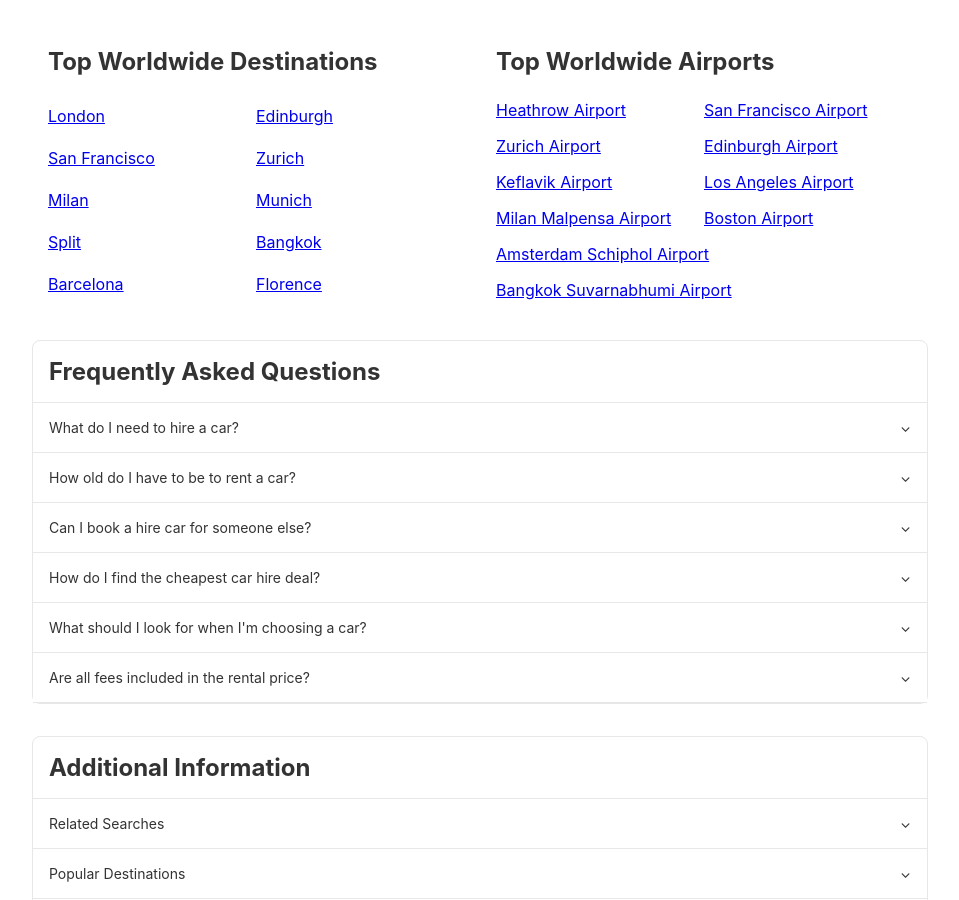
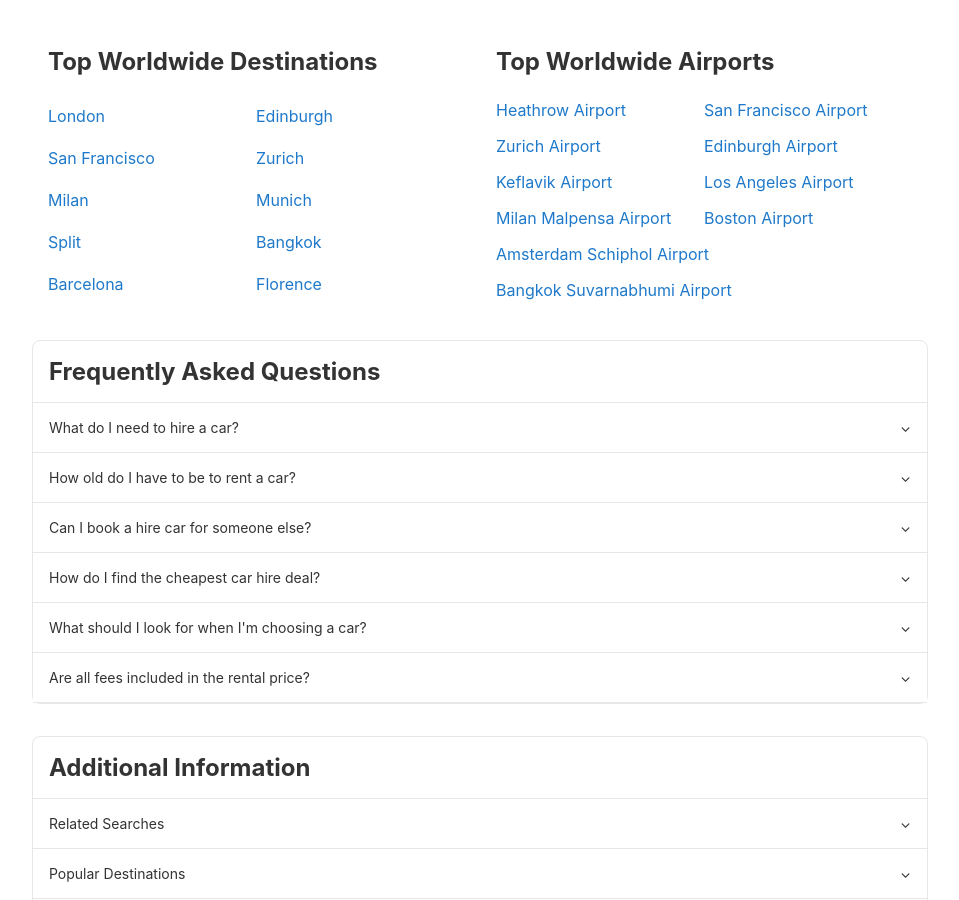
Before and after one commit to abhijeet-saxena/rentalcars, a React (Create React App) app: page / in a window 1280 px wide. Shown: the part 921-1821 px from the top of the page, without its empty margins (160-1119 px from the left). Built offline with nearby package versions, Linux system fonts and the light colour scheme.

Commit message:
feat(app): Update top section

```diff
--- a/src/components/Main/sections/top-section.js
+++ b/src/components/Main/sections/top-section.js
@@ -1,5 +1,6 @@
 /* eslint-disable jsx-a11y/anchor-is-valid */
 import React from 'react';
+import { Link } from '../../../common/components';
 import { TopSectionContainer } from '../styles';
 
 const TopSection = () => {
@@ -7,29 +8,29 @@ const TopSection = () => {
         <TopSectionContainer>
             <div>
                 <h2>Top Worldwide Destinations</h2>
-                <a href="#">London</a>
-                <a href="#">Edinburgh</a>
-                <a href="#">San Francisco</a>
-                <a href="#">Zurich</a>
-                <a href="#">Milan</a>
-                <a href="#">Munich</a>
-                <a href="#">Split</a>
-                <a href="#">Bangkok</a>
-                <a href="#">Barcelona</a>
-                <a href="#">Florence</a>
+                <Link href="#">London</Link>
+                <Link href="#">Edinburgh</Link>
+                <Link href="#">San Francisco</Link>
+                <Link href="#">Zurich</Link>
+                <Link href="#">Milan</Link>
+                <Link href="#">Munich</Link>
+                <Link href="#">Split</Link>
+                <Link href="#">Bangkok</Link>
+                <Link href="#">Barcelona</Link>
+                <Link href="#">Florence</Link>
             </div>
             <div>
                 <h2>Top Worldwide Airports</h2>
-                <a href="#">Heathrow Airport</a>
-                <a href="#">San Francisco Airport</a>
-                <a href="#">Zurich Airport</a>
-                <a href="#">Edinburgh Airport</a>
-                <a href="#">Keflavik Airport</a>
-                <a href="#">Los Angeles Airport</a>
-                <a href="#">Milan Malpensa Airport</a>
-                <a href="#">Boston Airport</a>
-                <a href="#">Amsterdam Schiphol Airport</a>
-                <a href="#">Bangkok Suvarnabhumi Airport</a>
+                <Link href="#">Heathrow Airport</Link>
+                <Link href="#">San Francisco Airport</Link>
+                <Link href="#">Zurich Airport</Link>
+                <Link href="#">Edinburgh Airport</Link>
+                <Link href="#">Keflavik Airport</Link>
+                <Link href="#">Los Angeles Airport</Link>
+                <Link href="#">Milan Malpensa Airport</Link>
+                <Link href="#">Boston Airport</Link>
+                <Link href="#">Amsterdam Schiphol Airport</Link>
+                <Link href="#">Bangkok Suvarnabhumi Airport</Link>
             </div>
         </TopSectionContainer>
     );
```
